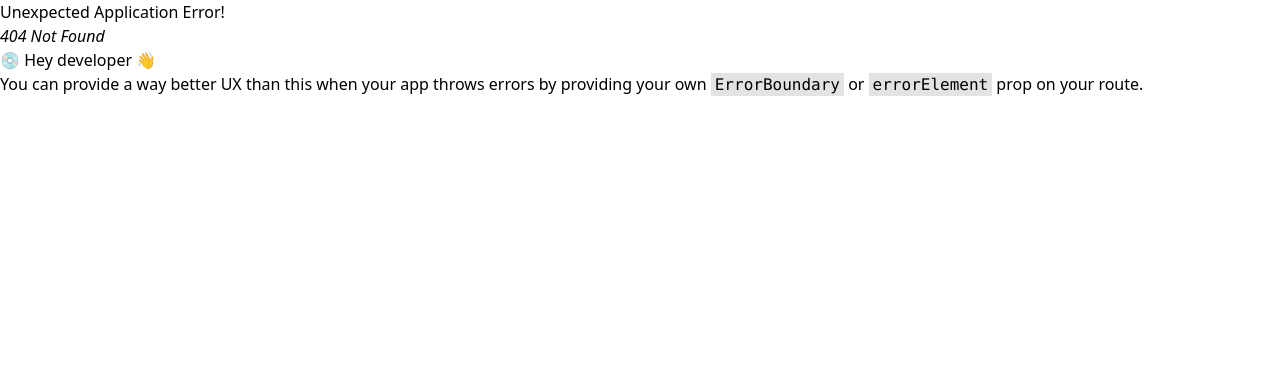
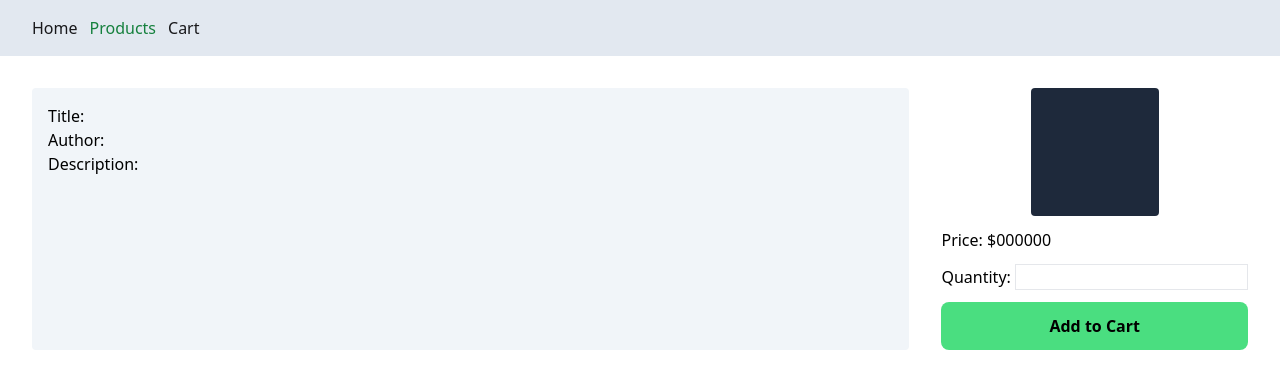
Before and after one commit to 0916dhkim/montra-take-home, a React (Vite) app: page /products/1 in a window 1280 px wide. Before the commit this address had no page. Shown: the top 388 px of the page. Built offline with nearby package versions, Linux system fonts and the light colour scheme.

Commit message:
Product page layout

```diff
--- a/src/Root.module.css
+++ b/src/Root.module.css
@@ -1,6 +1,4 @@
-@tailwind base;
 @tailwind components;
-@tailwind utilities;
 
 @layer components {
   .root {
--- /dev/null
+++ b/src/pages/Products/ProductDetails.module.css
@@ -0,0 +1,27 @@
+@tailwind components;
+
+@layer components {
+  .detailsGrid {
+    @apply flex flex-row p-8 gap-8;
+  }
+
+  .detailsLeft {
+    @apply flex-1 rounded bg-slate-100 p-4;
+  }
+
+  .detailsRight {
+    @apply flex flex-col items-stretch justify-start gap-3;
+  }
+
+  .productImage {
+    @apply w-32 h-32 bg-slate-800 self-center rounded;
+  }
+
+  .quantityInput {
+    @apply border;
+  }
+
+  .addButton {
+    @apply rounded-lg bg-green-400 p-3 font-bold hover:bg-green-300;
+  }
+}
--- /dev/null
+++ b/src/pages/Products/ProductDetails.tsx
@@ -0,0 +1,21 @@
+import classes from "./ProductDetails.module.css";
+
+export default function ProductDetails() {
+  return (
+    <div className={classes.detailsGrid}>
+      <div className={classes.detailsLeft}>
+        <p>Title:</p>
+        <p>Author:</p>
+        <p>Description:</p>
+      </div>
+      <div className={classes.detailsRight}>
+        <div className={classes.productImage} />
+        <p>Price: $000000</p>
+        <p>
+          Quantity: <input className={classes.quantityInput} />
+        </p>
+        <button className={classes.addButton}>Add to Cart</button>
+      </div>
+    </div>
+  );
+}
--- /dev/null
+++ b/src/pages/Products/ProductThumbnail.module.css
@@ -0,0 +1,11 @@
+@tailwind components;
+
+@layer components {
+  .thumbnailContainer {
+    @apply flex flex-row justify-center bg-slate-300 rounded;
+  }
+
+  .thumbnail {
+    @apply h-64 w-40 bg-slate-800 rounded;
+  }
+}
--- /dev/null
+++ b/src/pages/Products/ProductThumbnail.tsx
@@ -0,0 +1,10 @@
+import { NavLink } from "react-router-dom";
+import classes from "./ProductThumbnail.module.css";
+
+export default function ProductThumbnail() {
+  return (
+    <NavLink className={classes.thumbnailContainer} to="123">
+      <div className={classes.thumbnail}></div>
+    </NavLink>
+  );
+}
--- /dev/null
+++ b/src/pages/Products/Products.module.css
@@ -0,0 +1,7 @@
+@tailwind components;
+
+@layer components {
+  .thumbnailGrid {
+    @apply grid grid-cols-3 gap-8 p-8;
+  }
+}
--- /dev/null
+++ b/src/pages/Products/Products.tsx
@@ -0,0 +1,12 @@
+import ProductThumbnail from "./ProductThumbnail";
+import classes from "./Products.module.css";
+
+export default function Products() {
+  return (
+    <div className={classes.thumbnailGrid}>
+      <ProductThumbnail />
+      <ProductThumbnail />
+      <ProductThumbnail />
+    </div>
+  );
+}
```
Also changed, not shown: src/App.tsx (+14 -3 lines).
